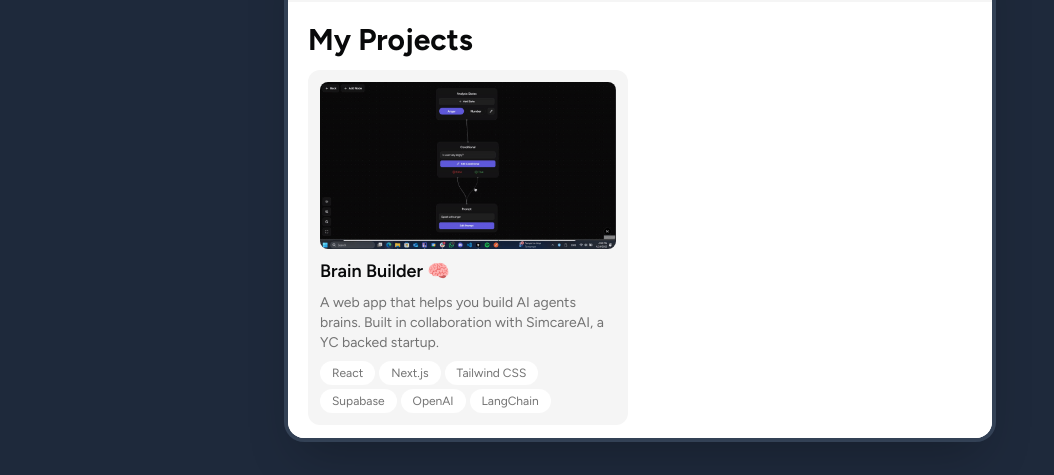
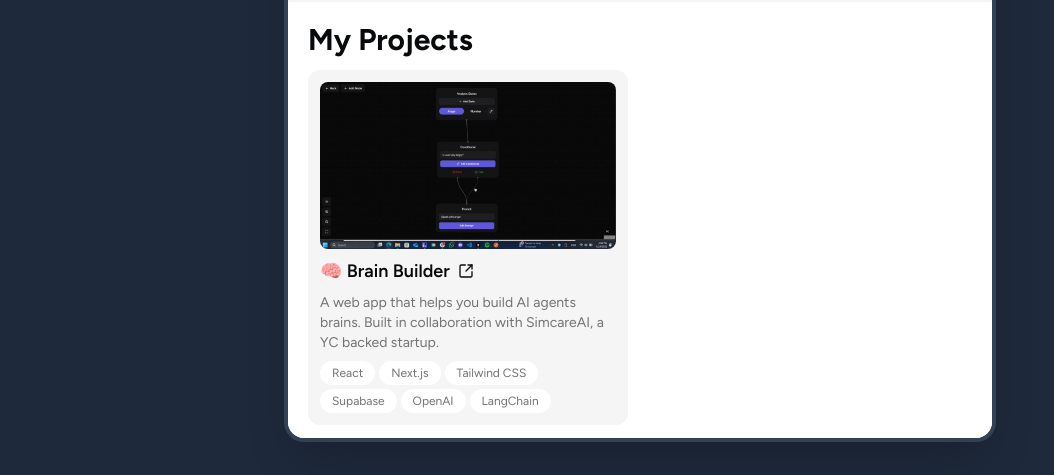
Before and after one commit to alexandros-lekkas/portfolio, a Next.js app: page / in a window 1280 px wide. Both pictures are taken after a click on the element "Projects". Shown: the part 222-697 px from the top of the page, without its empty margins (0-1054 px from the left). Built offline with nearby package versions, Linux system fonts and the light colour scheme.

Commit message:
feat: Enhance Projects component by adding external link icon and improving layout; update project name formatting

```diff
--- a/src/app/projects.tsx
+++ b/src/app/projects.tsx
@@ -1,10 +1,12 @@
 import Image from "next/image";
+import Link from "next/link";
 
-// Expected image size: 1280x720 (ratio: 16:9)
+import { SquareArrowOutUpRightIcon } from "lucide-react";
+
 const projects = [
   {
     coverImage: "/images/projects/1.gif",
-    name: "Brain Builder 🧠",
+    name: "🧠 Brain Builder",
     description:
       "A web app that helps you build AI agents brains. Built in collaboration with SimcareAI, a YC backed startup.",
     link: "https://github.com/username/project1",
@@ -28,7 +30,7 @@
         {projects.map((project) => (
           <div
             key={project.name}
-            className="flex flex-col gap-2 bg-muted transition-all duration-300 hover:ring-4 ring-neutral-200 dark:ring-neutral-700 rounded-xl p-3"
+            className="relative flex flex-col gap-2 bg-muted transition-all duration-300 hover:ring-4 ring-neutral-200 dark:ring-neutral-700 rounded-xl p-3"
           >
             <Image
               src={project.coverImage}
@@ -37,8 +39,16 @@
               height={720}
               className="aspect-video rounded-lg"
             />
+
             <div className="flex flex-col gap-2">
-              <h3 className="text-lg font-semibold">{project.name}</h3>
+              <div className="flex flex-row gap-2 items-center">
+                <h3 className="text-lg font-semibold">{project.name}</h3>
+
+                <Link href={project.link} target="_blank">
+                  <SquareArrowOutUpRightIcon className="size-4" />
+                </Link>
+              </div>
+
               <p className="text-sm text-muted-foreground">
                 {project.description}
               </p>
```
